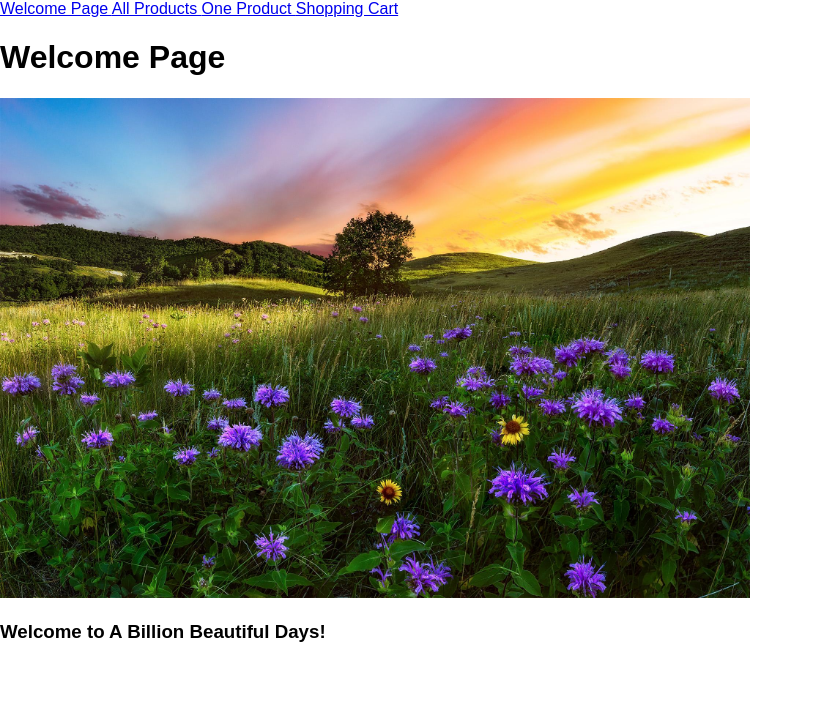
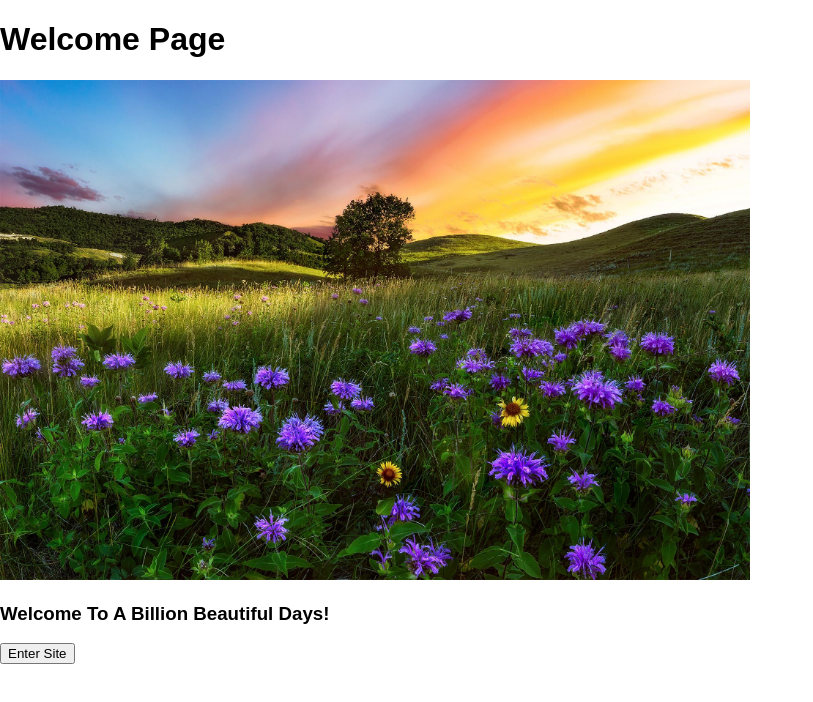
Before and after one commit to KoichiSakamoto/A-Billion-Beautiful-Days-Frontend, a React (Create React App) app: page / in a window 1280 px wide. Shown: the top 702 px of the page, without its empty margins (0-813 px from the left). Built offline with nearby package versions, Linux system fonts and the light colour scheme.

Commit message:
created website-about-blurb component

```diff
--- /dev/null
+++ b/src/components/WebsiteAboutBlurb.js
@@ -0,0 +1,13 @@
+import React, { Component } from 'react';
+import { Link } from 'react-router-dom'
+
+
+const WebsiteAboutBlurb = (props) =>
+  <div className="about-website">
+    <h3> Welcome To A Billion Beautiful Days! </h3>
+    <Link to="/all-products"> <button> Enter Site </button></Link>
+  </div>;
+
+
+
+export default WebsiteAboutBlurb;
--- a/src/containers/WelcomePage.js
+++ b/src/containers/WelcomePage.js
@@ -1,15 +1,14 @@
 import React, { Component } from 'react';
-import Header from '../components/Header';
+import WebsiteAboutBlurb from '../components/WebsiteAboutBlurb';
 
 
 export default class WelcomePage extends Component {
 
   render() {
     return (<div>
-              <Header />
               <h1> Welcome Page </h1>
               <img src="placeholder_img.jpg" alt="placeholder" height="500"/>
-              <h3>Welcome to A Billion Beautiful Days! </h3>
+              <WebsiteAboutBlurb />
             </div>
           )}
 }
```
